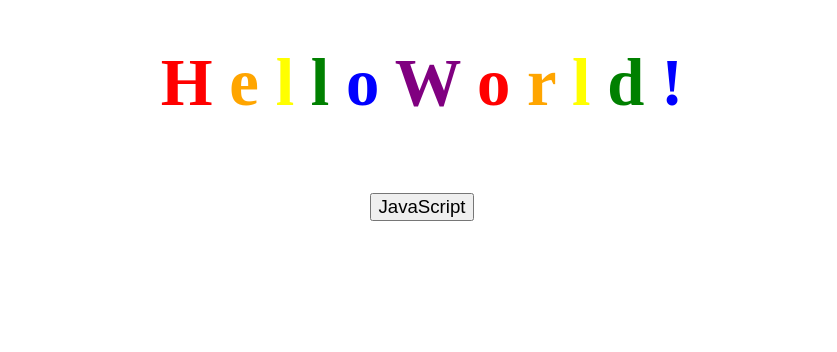
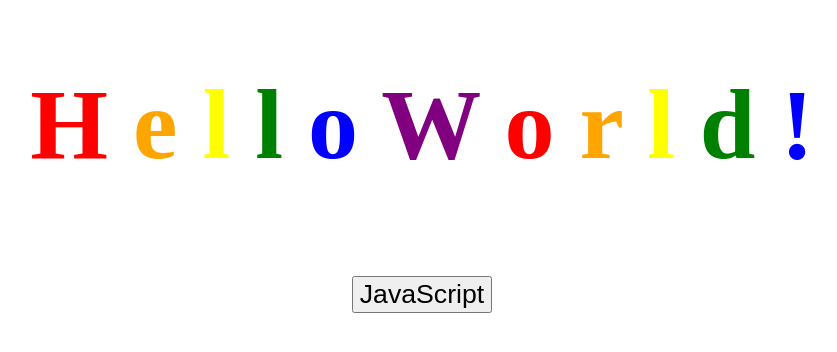
Before and after one commit to Yulian-Hvozdyk/Learn_Web, a plain HTML site: page PG-1.html in a window 1280 px wide. Shown: the whole page, without its empty margins (218-1055 px from the left). Drawn offline with Linux system fonts and the light colour scheme.

Commit message:
Теги <style> были убраны с HTML документова параметры перенесены в CSS документы

```diff
--- a/PG-1.html
+++ b/PG-1.html
@@ -6,13 +6,6 @@
     <meta http-equiv="X-UA-Compatible" content="ie=edge">
 
     <link href="style-pg1.css" rel="stylesheet">
-
-    <style>
-        h1 { font-size: 50pt;}
-        body { font-size: 18pt;}
-        button { font-size: 14pt;}
-
-    </style>
 
     <script src="JS.js"></script>
 
--- a/style-pg1.css
+++ b/style-pg1.css
@@ -8,6 +8,10 @@
     font-family: 'Franklin Gothic Medium', 'Arial Narrow', Arial, sans-serif;
     font-size: 100px;
 }
+
+body { font-size: 18pt;}
+
+button { font-size: 20pt;}
 
 .red {
     color: red;
--- a/style-pg2.css
+++ b/style-pg2.css
@@ -8,3 +8,7 @@
     font-family: 'Franklin Gothic Medium', 'Arial Narrow', Arial, sans-serif;
     font-size: 100px;
 }
+
+body { font-size: 18pt;}
+
+button { font-size: 20pt;}
```
Also changed, not shown: PG-2.html (+0 -6 lines).
